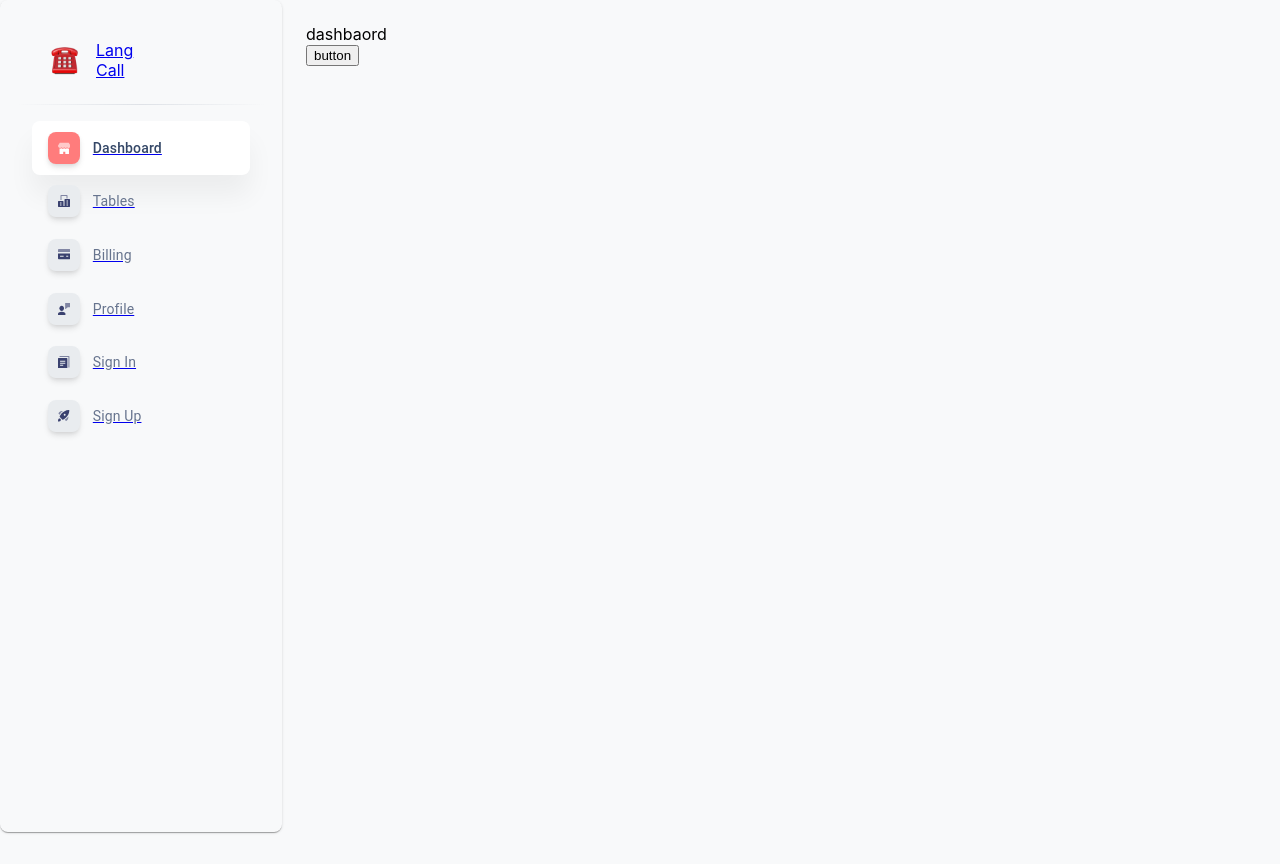
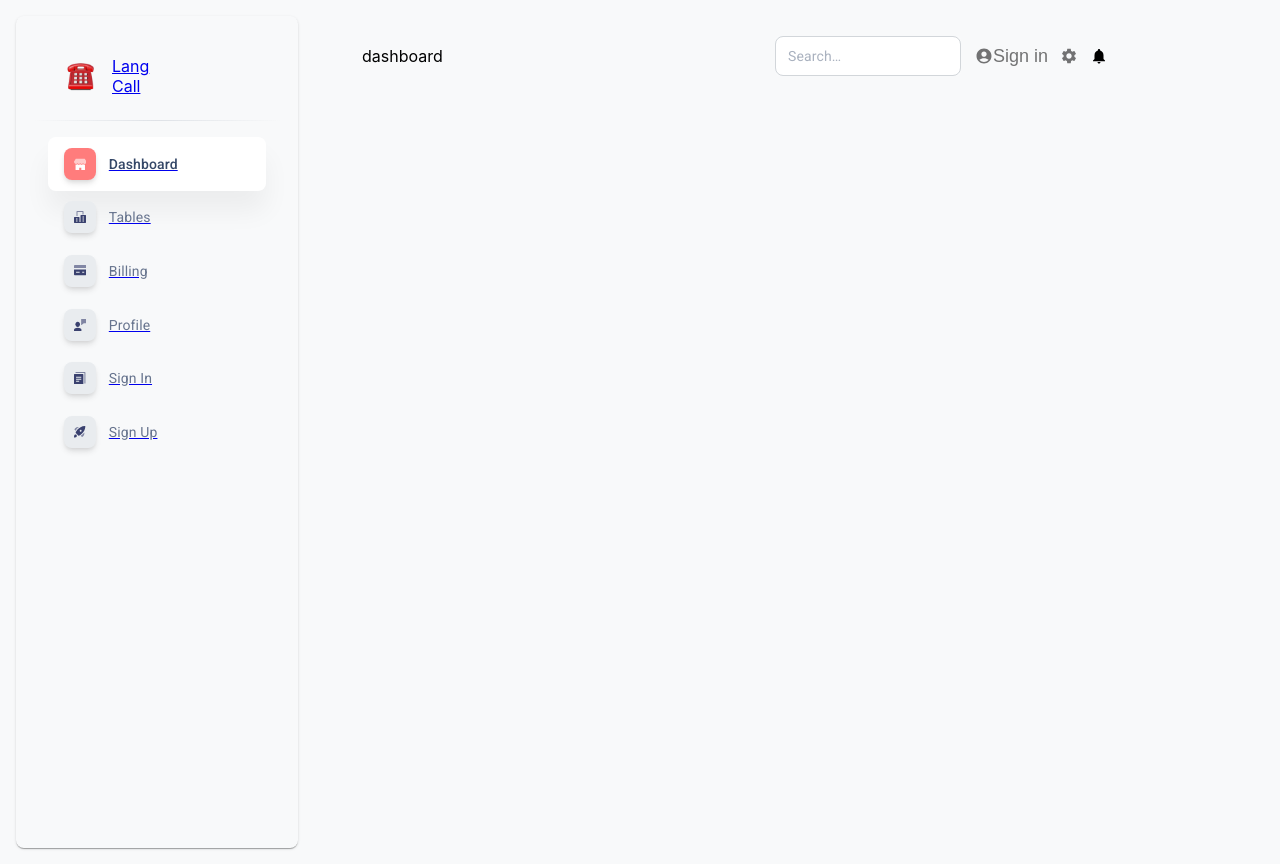
Before and after one commit to LangCall/LangCall_front, a React (Create React App) app: page /dashboard in a window 1280 px wide. Before the commit the page ends 832 px from the top, so only its background shows below. Built offline with nearby package versions, Linux system fonts and the light colour scheme.

Commit message:
대시보드 상단 생성 완료

```diff
--- a/index.html
+++ b/index.html
@@ -2,6 +2,8 @@
     <div class="overlay"></div>
     <div class="card"></div>
 </div>
+
+<link rel="stylesheet" href="https://fonts.googleapis.com/icon?family=Material+Icons" />
 
 <script>
     var container = document.querySelector('.container')
--- a/public/index.html
+++ b/public/index.html
@@ -15,6 +15,7 @@
       user's mobile device or desktop. See https://developers.google.com/web/fundamentals/web-app-manifest/
     -->
     <link rel="manifest" href="%PUBLIC_URL%/manifest.json" />
+
     <!--
       Notice the use of %PUBLIC_URL% in the tags above.
       It will be replaced with the URL of the `public` folder during the build.
@@ -25,6 +26,17 @@
       Learn how to configure a non-root public URL by running `npm run build`.
     -->
     <title>React App</title>
+
+    <!-- 구글 웹 폰트 추가 -->
+    <link rel="preconnect" href="https://fonts.googleapis.com" />
+    <link rel="preconnect" href="https://fonts.gstatic.com" crossorigin />
+    <link
+      rel="stylesheet"
+      href="https://fonts.googleapis.com/css2?family=Roboto:wght@300;400;500;700&display=swap"
+    />
+    <link rel="stylesheet" href="https://fonts.googleapis.com/icon?family=Material+Icons" />
+
+
   </head>
   <body>
     <noscript>You need to enable JavaScript to run this app.</noscript>
--- a/src/components/Navbars/index.tsx
+++ b/src/components/Navbars/index.tsx
@@ -7,15 +7,20 @@ import { useLocation, Link } from "react-router-dom";
 import PropTypes from "prop-types";
 
 // @material-ui core components
-// import AppBar from "@mui/material/AppBar";
+import AppBar from "@mui/material/AppBar";
 import Toolbar from "@mui/material/Toolbar";
 import IconButton from "@mui/material/IconButton";
 import Menu from "@mui/material/Menu";
 import Icon from "@mui/material/Icon";
+import SearchIcon from '@mui/icons-material/Search';
+import AccountCircleIcon from '@mui/icons-material/AccountCircle';
+import SettingsIcon from '@mui/icons-material/Settings';
+import NotificationsIcon from '@mui/icons-material/Notifications';
+
 
 // Soft UI Dashboard React components
 import SoftBox from "components/SoftBox";
-
+import {Search, StyledInputBase, SearchIconWrapper} from "components/Search"
 // Custom styles for DashboardNavbar
 import {
   navbar,
@@ -54,10 +59,10 @@ function DashboardNavbar({ absolute, light }: dashboardNavbarProps) {
   }, [dispatch, fixedNavbar]);
 
   const handleConfiguratorOpen = () => setOpenConfigurator(dispatch, !openConfigurator);
-  const handleOpenMenu = (event:any) => setOpenMenu(event.currentTarget);
+  const handleOpenMenu = (event: any) => setOpenMenu(event.currentTarget);
   const handleCloseMenu = () => setOpenMenu(false);
 
-  // Render the notifications menu
+  // 알림
   const renderMenu = () => (
     <Menu
       anchorEl={openMenu}
@@ -71,42 +76,38 @@ function DashboardNavbar({ absolute, light }: dashboardNavbarProps) {
       sx={{ mt: 2 }}
     >
 
+
     </Menu>
   );
 
   return (
+    <AppBar position="static">
+      <Toolbar sx={(theme) => navbarContainer(theme)}>
+        <SoftBox color="inherit" mb={{ xs: 1, md: 0 }} sx={(theme: any) => navbarRow(theme)}>
+          {route[route.length - 1]}
+        </SoftBox>
 
-      <Toolbar sx={(theme) => navbarContainer(theme)}>
-        <SoftBox color="inherit" mb={{ xs: 1, md: 0 }} sx={(theme:any) => navbarRow(theme)}>
-        </SoftBox>
-          <SoftBox sx={(theme:any) => navbarRow(theme)}>
+        <SoftBox sx={(theme:any) => navbarRow(theme)}>
             <SoftBox pr={1}>
-
+              <Search>
+                <SearchIconWrapper>
+                  <SearchIcon />
+                </SearchIconWrapper>
+                <StyledInputBase
+                  placeholder="Search…"
+                  inputProps={{ 'aria-label': 'search' }}
+                />
+              </Search>
             </SoftBox>
             <SoftBox color={light ? "white" : "inherit"}>
               <Link to="/authentication/sign-in">
                 <IconButton sx={navbarIconButton} size="small">
-                  <Icon>
-                    account_circle
-                  </Icon>
+                  <AccountCircleIcon/>
+                  Sign in
                 </IconButton>
               </Link>
-              <IconButton
-                size="small"
-                color="inherit"
-                sx={navbarMobileMenu}
-              >
-                <Icon className={light ? "text-white" : "text-dark"}>
-                  {"menu"}
-                </Icon>
-              </IconButton>
-              <IconButton
-                size="small"
-                color="inherit"
-                sx={navbarIconButton}
-                onClick={handleConfiguratorOpen}
-              >
-                <Icon>settings</Icon>
+              <IconButton sx={navbarIconButton} size="small">
+                <SettingsIcon/>
               </IconButton>
               <IconButton
                 size="small"
@@ -116,12 +117,15 @@ function DashboardNavbar({ absolute, light }: dashboardNavbarProps) {
                 aria-haspopup="true"
                 onClick={handleOpenMenu}
               >
-                <Icon className={light ? "text-white" : "text-dark"}>notifications</Icon>
+                <Icon className={light ? "text-white" : "text-dark"}>
+                  <NotificationsIcon/>
+                </Icon>
               </IconButton>
               {renderMenu()}
             </SoftBox>
           </SoftBox>
       </Toolbar>
+    </AppBar>
   );
 }
 
--- /dev/null
+++ b/src/components/Search/index.tsx
@@ -0,0 +1,55 @@
+import { styled, alpha } from '@mui/material/styles';
+import InputBase from '@mui/material/InputBase';
+
+
+
+const Search = styled('div')(({ theme }) => ({
+    position: 'relative',
+    borderRadius: theme.shape.borderRadius,
+    backgroundColor: alpha(theme.palette.common.white, 0.15),
+    '&:hover': {
+      backgroundColor: alpha(theme.palette.common.white, 0.25),
+    },
+    marginLeft: 0,
+    width: '100%',
+    [theme.breakpoints.up('sm')]: {
+      marginLeft: theme.spacing(1),
+      width: 'auto',
+    },
+  }));
+
+
+  const StyledInputBase = styled(InputBase)(({ theme }) => ({
+    color: 'inherit',
+    width: '100%',
+    '& .MuiInputBase-input': {
+      padding: theme.spacing(1, 1, 1, 0),
+      // vertical padding + font size from searchIcon
+      paddingLeft: `calc(1em + ${theme.spacing(4)})`,
+      transition: theme.transitions.create('width'),
+      [theme.breakpoints.up('sm')]: {
+        width: '12ch',
+        '&:focus': {
+          width: '20ch',
+        },
+      },
+    },
+  }));
+
+
+  const SearchIconWrapper = styled('div')(({ theme }) => ({
+    padding: theme.spacing(0, 2),
+    height: '100%',
+    position: 'absolute',
+    pointerEvents: 'none',
+    display: 'flex',
+    alignItems: 'center',
+    justifyContent: 'center',
+  }));
+
+
+export {
+    Search,
+    StyledInputBase,
+    SearchIconWrapper
+}
--- a/src/components/Sidenav/SidenavRootCustom.tsx
+++ b/src/components/Sidenav/SidenavRootCustom.tsx
@@ -23,10 +23,12 @@ export default function SidenavRoot({ open, children }: sideNavProps) {
         top: 0, // 페이지 상단에 고정
         height: '100vh', // 전체 화면 높이
         marginBottom: "inherit",
+        margin:2,
         zIndex: 1200,
       }}
       aria-label="sidenav"
     >
+      {/* 사이드바 하위 컴포넌트 */}
       {children}
     </Box>
   );
--- a/src/pages/LayoutContainers/index.tsx
+++ b/src/pages/LayoutContainers/index.tsx
@@ -32,6 +32,7 @@ function DashboardLayout({ children }:dashboardLayoutProps) {
       sx={({transitions}:any) => ({
         p: 3,
         position: "relative",
+        width: '100vh',
         transition: transitions.create(["margin-left", "margin-right"], {
           easing: transitions.easing.easeInOut,
           duration: transitions.duration.standard,
--- a/src/pages/dashboard/index.tsx
+++ b/src/pages/dashboard/index.tsx
@@ -24,10 +24,12 @@ function Dashboard() {
 
   return (
     <DashboardLayout>
-      <div>
-        dashbaord
-      </div>
-      <button onClick={handleClick}>button</button>
+      <DashboardNavbar absolute={"static"} light={""}/>
+
+
+
+
+
     </DashboardLayout>
   );
 }
```
